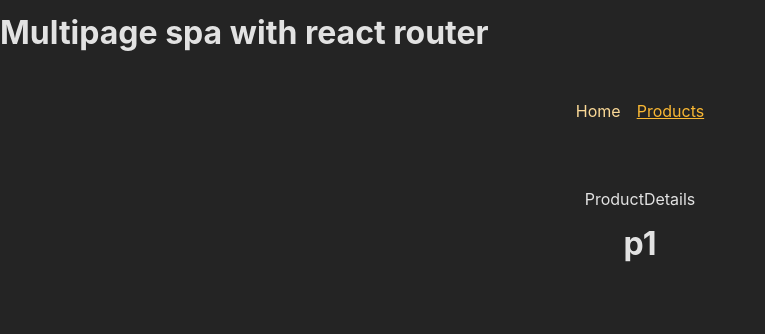
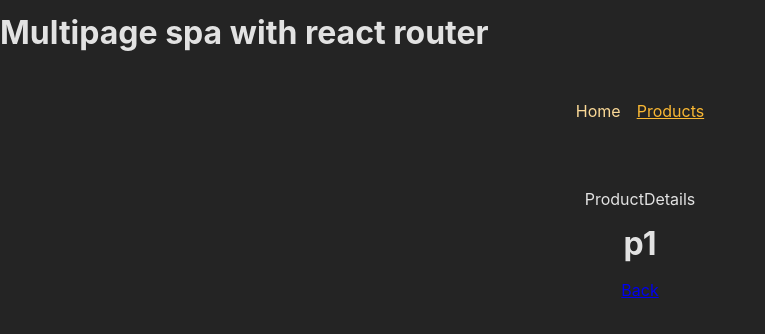
Before and after one commit to swapnilkatwe/multipage-spa-with-react-router, a React (Vite) app: page /products/p1 in a window 1280 px wide. Shown: the top 334 px of the page, without its empty margins (0-765 px from the left). Built offline with nearby package versions, Linux system fonts and the light colour scheme.

Commit message:
Back to previous page. Using relative prop to path value.

```diff
--- a/src/App.jsx
+++ b/src/App.jsx
@@ -15,12 +15,14 @@ function App() {
       element: <RootLayout />,
       errorElement: <ErrorPage />,
       children: [
-        { path: "/", element: <Home />},
+        { index: true, element: <Home />},
         { path: "/products", element: <Products /> },
         { path: "/products/:productId", element: <ProductDetails /> },
       ]
     },
   ]);
+ // NOTE: Both will give same result: { index: true, element: <Home />} or { path:"/" , element: <Home />}
+
 
   // --> Option Two
   // const routeDefinitions = createRoutesFromElements(
--- a/src/pages/ProductDetails.jsx
+++ b/src/pages/ProductDetails.jsx
@@ -1,4 +1,4 @@
-import { useParams } from "react-router-dom";
+import { useParams, Link } from "react-router-dom";
 
 export default function ProductDetails() {
   const param = useParams();
@@ -7,6 +7,9 @@ export default function ProductDetails() {
     <>
       <div>ProductDetails</div>
       <h1>{param.productId}</h1>
+      <p>
+      <Link to=".." relative="path">Back</Link>
+      </p>
     </>
   );
 }
```
